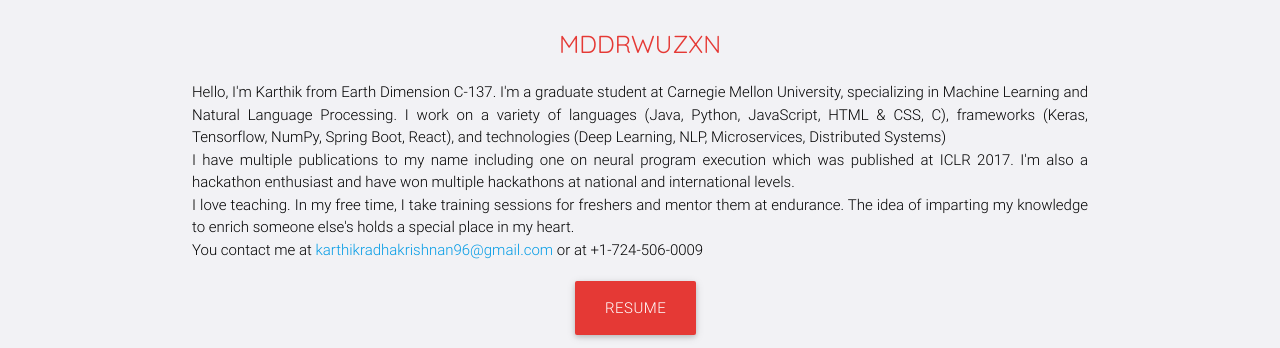
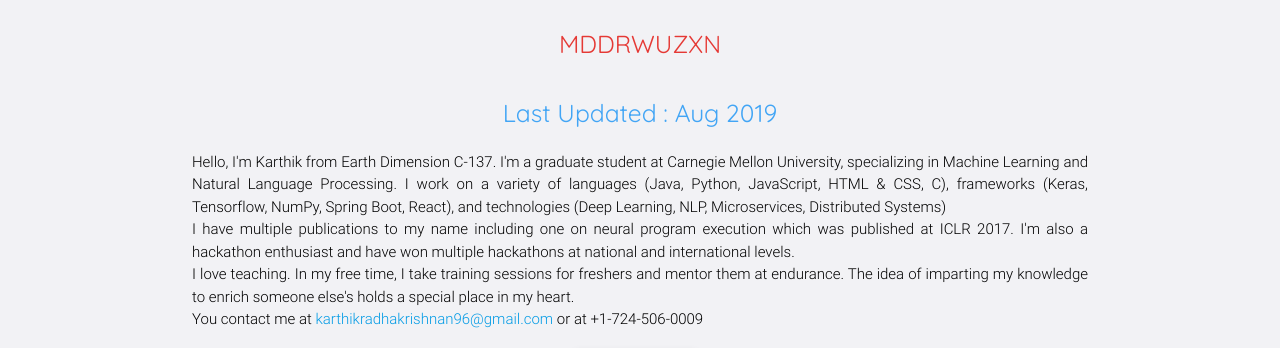
Before and after one commit to karthikradhakrishnan96/karthikradhakrishnan96.github.io, a plain HTML site: page index.html in a window 1280 px wide. Shown: the part 103-451 px from the top of the page. Drawn offline with Linux system fonts and the light colour scheme.

Commit message:
Update index.html

```diff
--- a/index.html
+++ b/index.html
@@ -110,6 +110,8 @@
         <div class="row">
           <div class="col l12 m12 s12">
             <h3>KARTHIK RADHAKRISHNAN <h5 style = "color:#e53935" id = "titleText">ENGINEER</h5></h3>
+	     <h5 >Last Updated : Aug 2019</h5>
+
             <p class="black-text">
               Hello, I'm Karthik from Earth Dimension C-137. I'm a graduate student at Carnegie Mellon University, specializing in Machine Learning and Natural Language Processing.
               I work on a variety of languages (Java, Python, JavaScript, HTML & CSS, C), frameworks (Keras, Tensorflow, NumPy, Spring Boot, React), and technologies (Deep Learning, NLP, Microservices, Distributed Systems)
```
